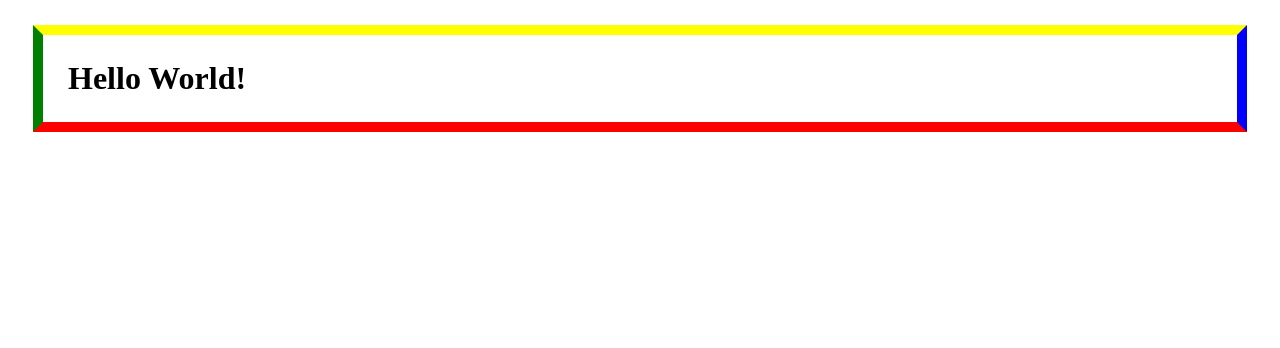
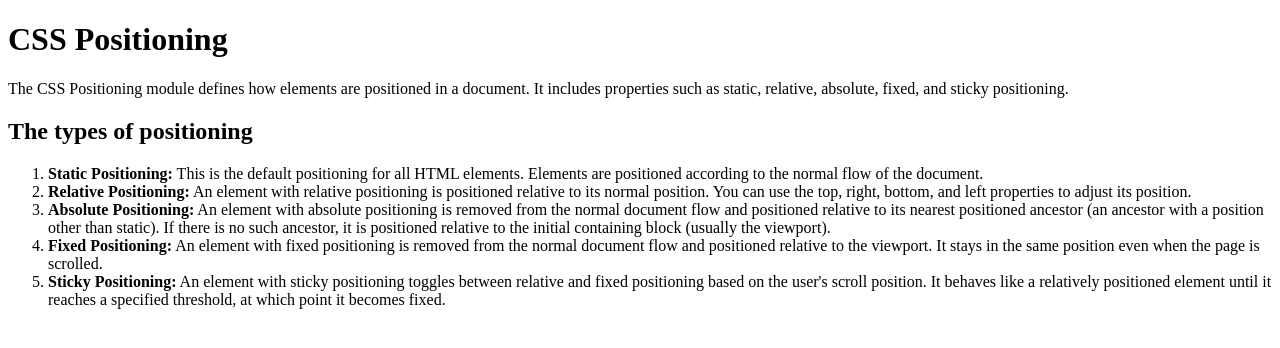
Before and after one commit to githubscientist/fsdcweeb41, a plain HTML site: page index.html in a window 1280 px wide. Drawn offline with Linux system fonts and the light colour scheme.

Commit message:
static positioning

```diff
--- a/assets/styles/index.css
+++ b/assets/styles/index.css
@@ -1,21 +1,3 @@
-#greeting {
-    /* padding: 25px; */
-    /* padding-top: 10px;
-    padding-right: 20px;
-    padding-bottom: 30px;
-    padding-left: 40px; */
-
-    /* padding: 10px 20px 30px 40px; */
-
-    /* padding: 20px 40px; */
-
-    /* padding: 10px 20px 30px; */
-
-    padding: 25px;
-
-    border-bottom: 10px solid red;
-    border-left: 10px solid green;
-    border-right: 10px solid blue;
-    border-top: 10px solid yellow;
-    margin: 25px;
+h1 {
+    position: static;
 }
--- a/index.html
+++ b/index.html
@@ -7,6 +7,18 @@
         <link rel="stylesheet" href="./assets/styles/index.css">
     </head>
     <body>
-        <h1 id="greeting">Hello World!</h1>
+        <h1>CSS Positioning</h1>
+        <p>
+            The CSS Positioning module defines how elements are positioned in a document. It includes properties such as static, relative, absolute, fixed, and sticky positioning.
+        </p>
+
+        <h2>The types of positioning</h2>
+        <ol>
+            <li><strong>Static Positioning:</strong> This is the default positioning for all HTML elements. Elements are positioned according to the normal flow of the document.</li>
+            <li><strong>Relative Positioning:</strong> An element with relative positioning is positioned relative to its normal position. You can use the top, right, bottom, and left properties to adjust its position.</li>
+            <li><strong>Absolute Positioning:</strong> An element with absolute positioning is removed from the normal document flow and positioned relative to its nearest positioned ancestor (an ancestor with a position other than static). If there is no such ancestor, it is positioned relative to the initial containing block (usually the viewport).</li>
+            <li><strong>Fixed Positioning:</strong> An element with fixed positioning is removed from the normal document flow and positioned relative to the viewport. It stays in the same position even when the page is scrolled.</li>
+            <li><strong>Sticky Positioning:</strong> An element with sticky positioning toggles between relative and fixed positioning based on the user's scroll position. It behaves like a relatively positioned element until it reaches a specified threshold, at which point it becomes fixed.</li>
+        </ol>
     </body>
 </html>
```
Also changed, not shown: readme.md.
